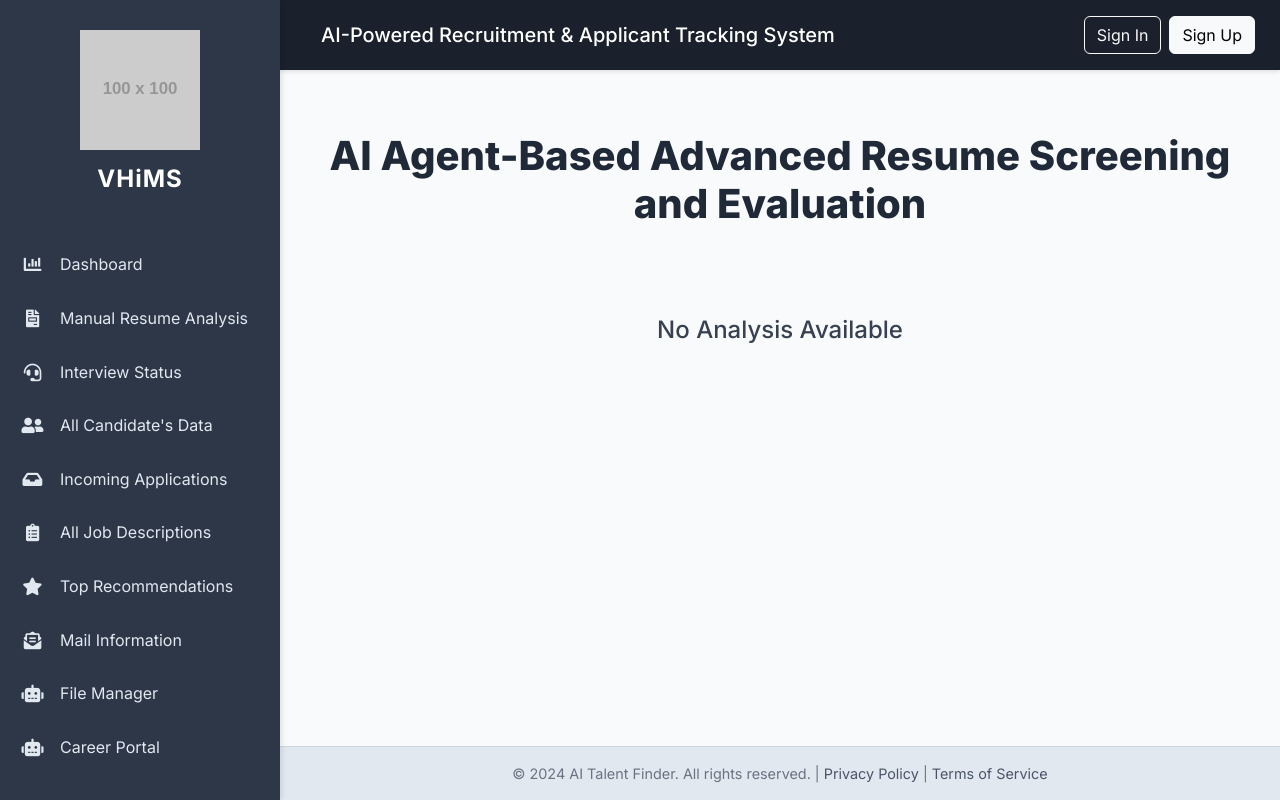
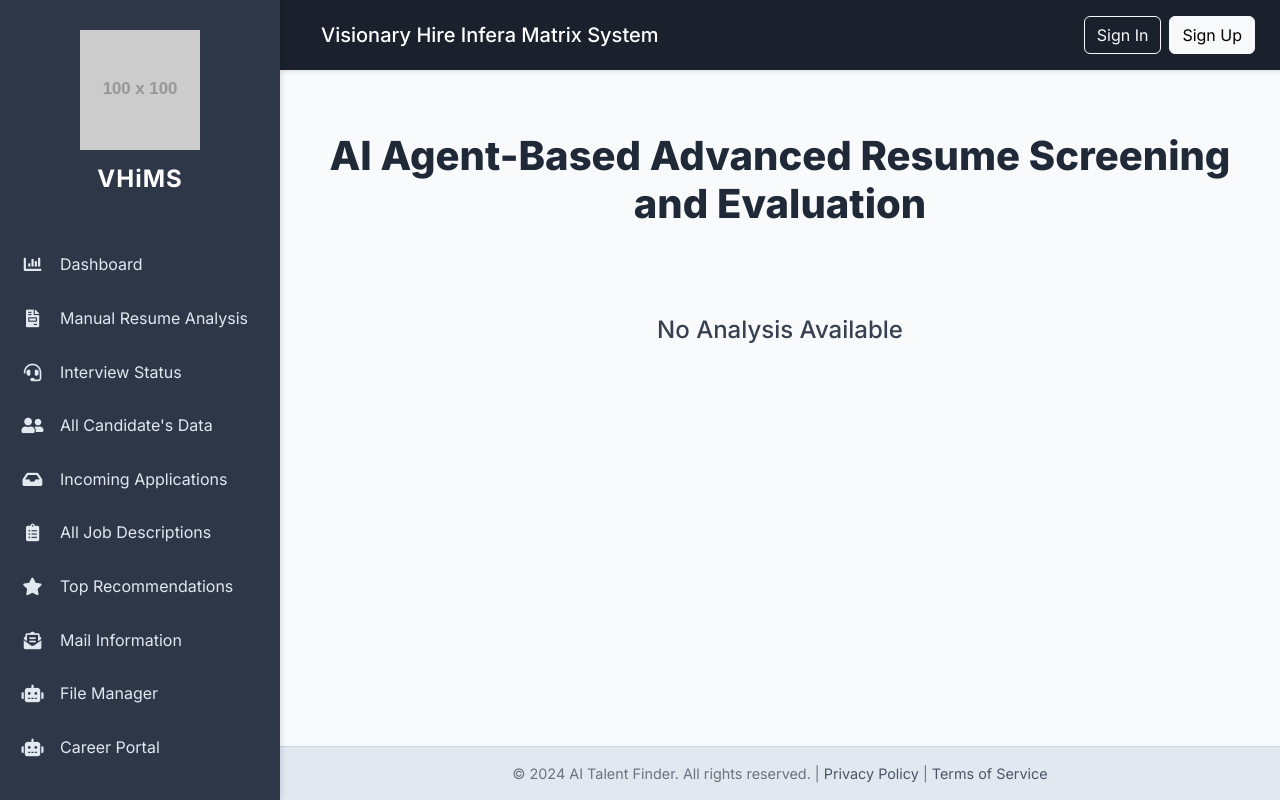
Before and after one commit to rahulsuthar7280/ATS_Application_tracking_system, a Django app: page /advance_resume_analysis/ in a window 1280 px wide. Run offline with Django 5.2, Linux system fonts and the light colour scheme; grey boxes labelled with a size stand in for pictures from a placeholder-image service; parts of the project's set-up code (start-up, migrations or seed data) failed here and were passed over; some libraries are stand-ins or nearby versions.

Commit message:
Update base.html

```diff
--- a/templates/base.html
+++ b/templates/base.html
@@ -322,7 +322,7 @@
                     <button class="menu-toggle btn btn-link text-white d-lg-none" aria-label="Toggle navigation">
                         <i class="fas fa-bars"></i>
                     </button>
-                    <h5 class="mb-0 ms-3 d-none d-md-block">AI-Powered Recruitment & Applicant Tracking System</h5>
+                    <h5 class="mb-0 ms-3 d-none d-md-block"> Visionary Hire Infera Matrix System</h5>
                 </div>
                 <div class="header-right d-flex align-items-center">
                     {% if user.is_authenticated %}
```
